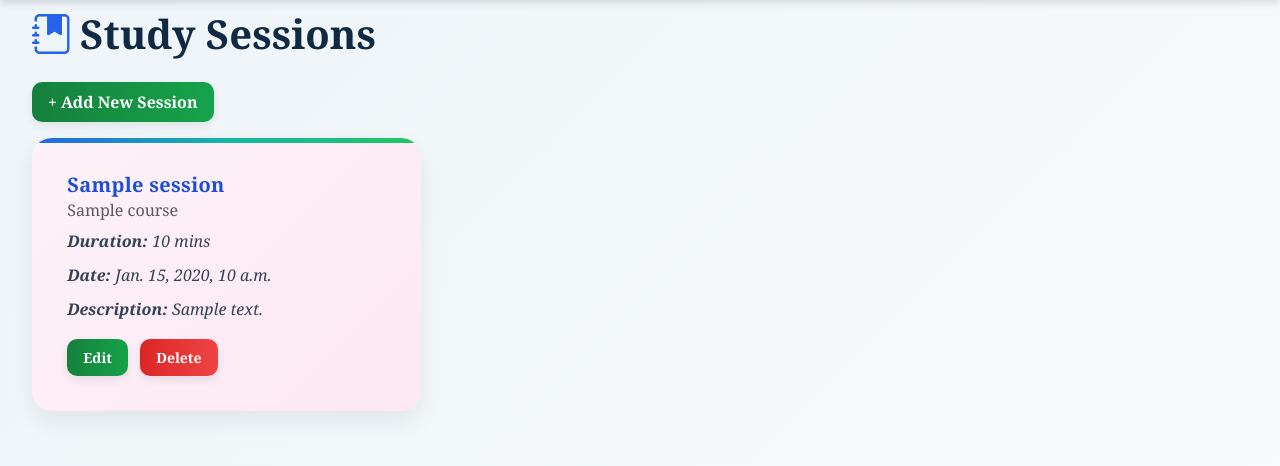
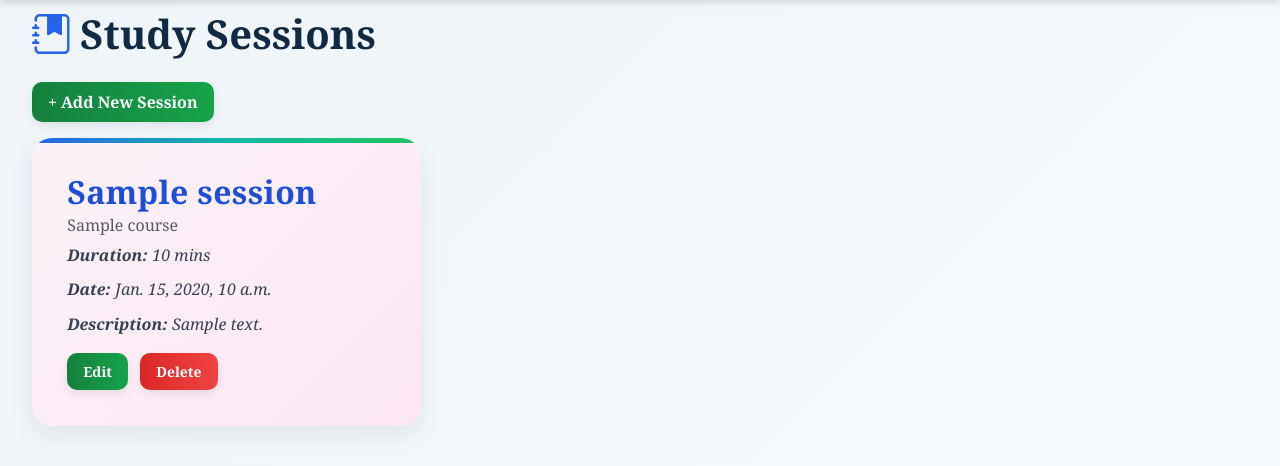
Before and after one commit to Vera-com/learntrack, a Django app: template tracker/templates/tracker/study_list.html in a window 1280 px wide. Shown: the part 109-575 px from the top of the page. Run offline with Django 5.2, Linux system fonts and the light colour scheme; the template is opened without the code that fills it: most values are stand-ins (such as "Sample title", 1, 10 or a date in 2020); data that the repository does not hold is empty.

Commit message:
Fix heading structure by replacing h5 with h2 for accessibility and HTML validation

```diff
--- a/tracker/templates/tracker/study_list.html
+++ b/tracker/templates/tracker/study_list.html
@@ -18,7 +18,7 @@
     <div class="col-12 col-md-6 col-lg-4">
         <div class="card h-100">
             <div class="card-body">
-                <h5 class="card-title">{{ session.title }}</h5>
+                <h2 class="card-title">{{ session.title }}</h2>
                 <h6 class="card-subtitle mb-2 text-muted">{{ session.course }}</h6>
 
                 <p><strong>Duration:</strong> {{ session.duration }} mins</p>
```
